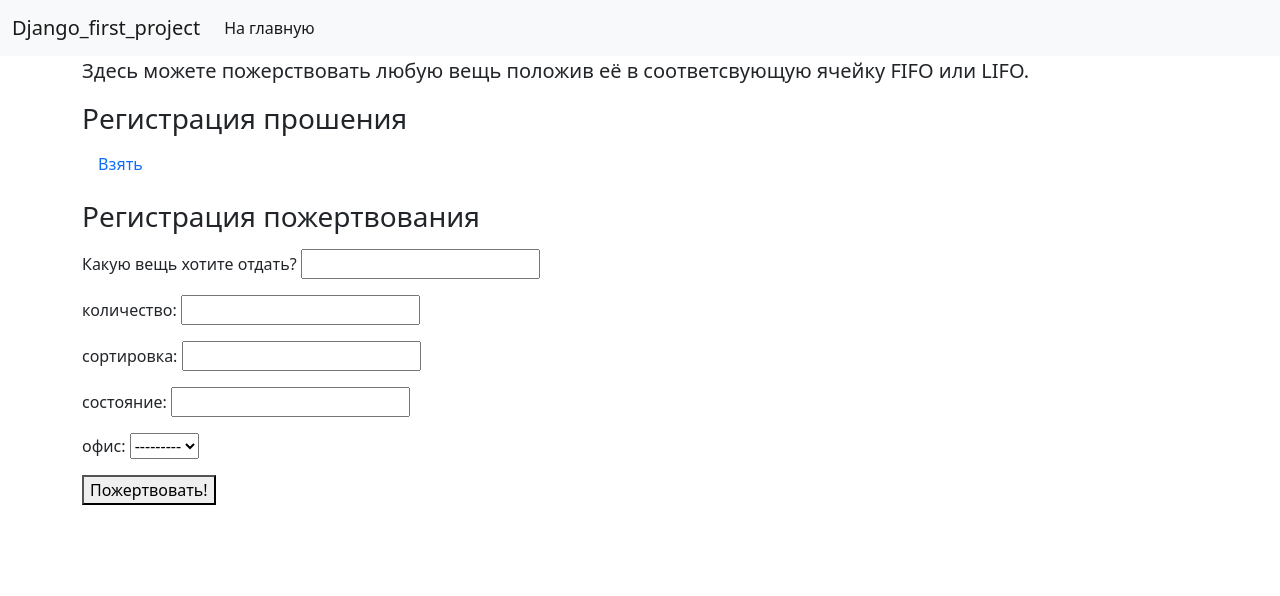
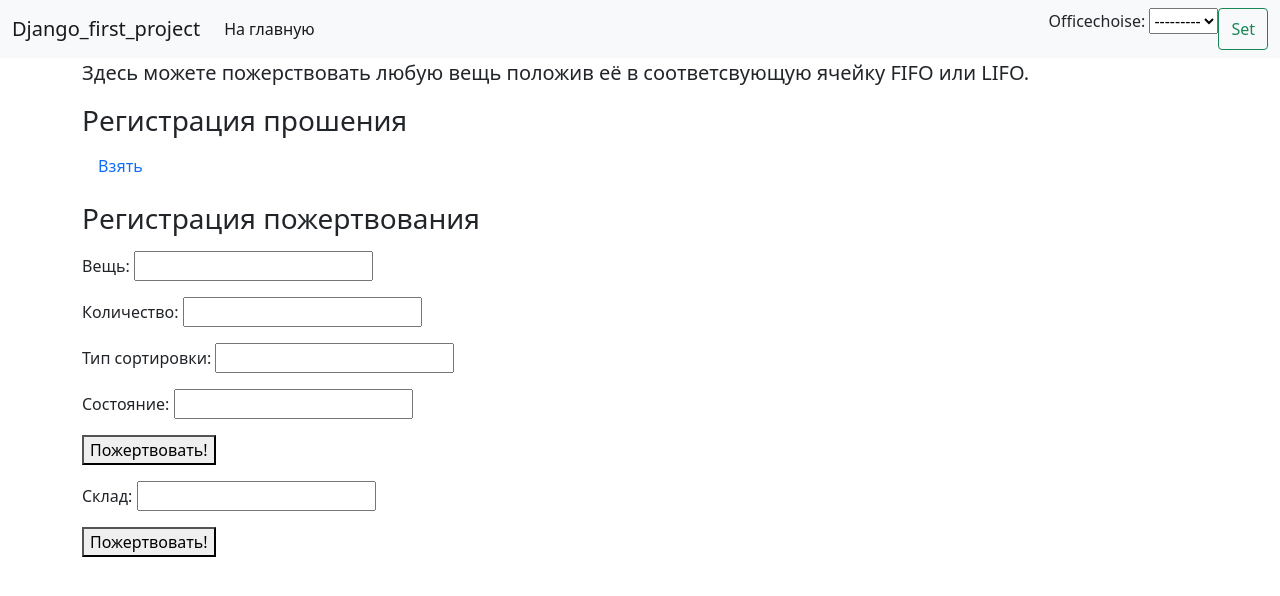
Before and after one commit to OpsssDess/django_f_l, a Django app: page / in a window 1280 px wide. Shown: the top 596 px of the page. Run offline with Django 4.2, Linux system fonts and the light colour scheme; data that the repository does not hold is empty.

Commit message:
added office session

```diff
--- a/charity/forms.py
+++ b/charity/forms.py
@@ -1,9 +1,22 @@
 from django import forms
 from charity.models import *
 
-class DonateForm(forms.Form):
-    thing = forms.CharField(label = 'Какую вещь хотите отдать?', max_length=255)
-    amount = forms.IntegerField(min_value=0, label='количество')
-    stock = forms.CharField(max_length=255, label='сортировка')
-    state = forms.CharField(max_length=255, label='состояние')
-    office = forms.ModelChoiceField(queryset=Office.objects.all(), label='офис')
+class DonateForm(forms.ModelForm):
+    class Meta:
+        model = Good
+        exclude = ['office']
+    # thing = forms.CharField(label = 'Какую вещь хотите отдать?', max_length=255)
+    # amount = forms.IntegerField(min_value=0, label='количество')
+    # stock = forms.CharField(max_length=255, label='сортировка')
+    # state = forms.CharField(max_length=255, label='состояние')
+    # office = forms.ModelChoiceField(queryset=Office.objects.all(), label='офис')
+
+class OfficeForm(forms.ModelForm):
+    class Meta:
+        model = Office
+        fields = ['address']
+
+class OfficeFormChoise(forms.Form):
+    officeChoise = forms.ModelChoiceField(
+        queryset=Office.objects.all()
+    )
--- a/charity/templates/charity/base.html
+++ b/charity/templates/charity/base.html
@@ -17,6 +17,11 @@
                 </li>
             </ul>
         </div>
+        <form class="d-flex" role="search" action="{% url 'set_session_office' %}" method="post">
+        {% csrf_token %}
+        {{ OfficeFormChoise.as_p }}
+        <button class="btn btn-outline-success" type="submit">Set</button>
+      </form>
     </div>
 </nav>
 {%block content%}
--- a/charity/templates/charity/index.html
+++ b/charity/templates/charity/index.html
@@ -20,7 +20,16 @@
         {% csrf_token %}
         {{ form.as_p }}
         <button type="submit">Пожертвовать!</button>
-    </form>
+        </form>
+    </p>
+</div>
+<div class="container">
+    <p>
+        <form action='' method="post">
+        {% csrf_token %}
+        {{ officeForm.as_p }}
+        <button type="submit">Пожертвовать!</button>
+        </form>
     </p>
 </div>
 {%endblock%}
--- a/charity/urls.py
+++ b/charity/urls.py
@@ -3,7 +3,8 @@ from django.urls import path
 from charity.views import *
 
 urlpatterns = [
-    path('', index),
+    path('', index, name='main'),
+    path('set_session_office', set_session_office, name='set_session_office'),
     path('donate', donate),
     path('ask_good', ask_good),
 ]
--- a/charity/views.py
+++ b/charity/views.py
@@ -7,33 +7,26 @@ from charity.forms import *
 
 stock = []
 
-
 def index(request):
-    form = DonateForm()
-    return render(request, 'charity/index.html', {'form': form})
+    context = {
+        'form': DonateForm(),
+        'officeForm': OfficeForm(),
+        'OfficeFormChoise': OfficeFormChoise(),
+    }
+    return render(request, 'charity/index.html', context)
 
 def donate(request):
     if request.method == 'POST':
         form = DonateForm(request.POST)
         if form.is_valid():
-            try:
-                Good.objects.create(**form.cleaned_data)
-                return redirect('')
-            except:
-                form.add_error(None, 'Ошибка добавления вещи')
-
-        else:
-            form = DonateForm()
-    # if "office" in request.session:
-    #     result = request.session["office"]
-    # else:
-    #     result = request.POST['office']
-    # Good.objects.create(thing=request.POST['thing'], amount=request.POST['amount'], stock=request.POST['stock'], office=request.POST['office'])
+            Good = form.save(commit=False)
+            Good.office_id = request.session['office_id']
+            Good.save()
+            form.save_m2m()
     return render(request, 'charity/request_donation.html')
 
 def ask_good(request):
     availability = Good.objects.all().exists()
-
     if availability:
         last_good = Good.objects.order_by('-stock','-time_create')[0]
         last_good.amount -= 1
@@ -44,3 +37,9 @@ def ask_good(request):
         return render(request, 'charity/request_take.html', context)
     else:
         return render(request, 'charity/request_take.html')
+
+def set_session_office(request):
+    form = OfficeFormChoise(data=request.POST)
+    if form.is_valid():
+        request.session['office_id'] = form.cleaned_data['officeChoise'].id
+    return redirect('main')
```
